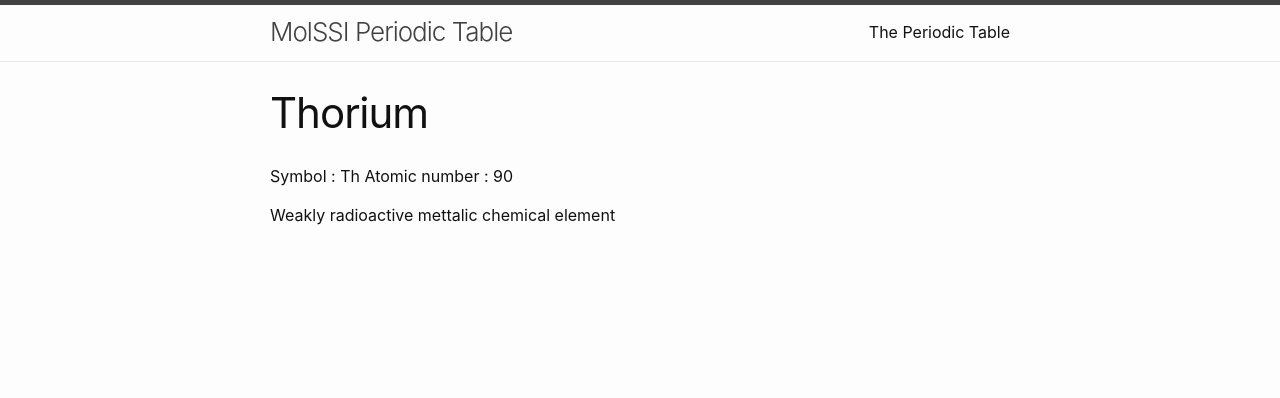
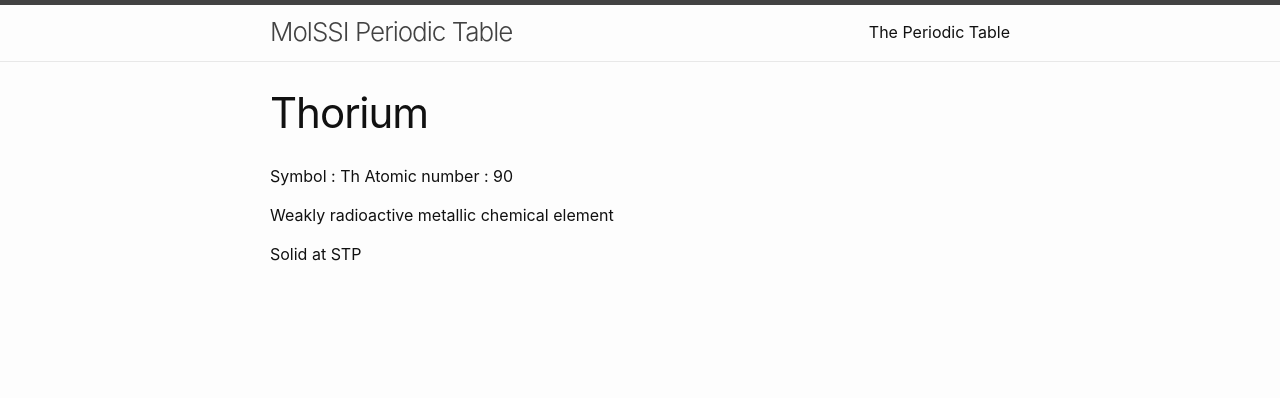
Before and after one commit to MolSSI-Education/periodic-table, a Jekyll site: the page built from elements/thorium.md, in a window 1280 px wide. Shown: the top 398 px of the page. Built offline with Jekyll 4.4.1, drawn with Linux system fonts in a browser that asks for light colours.

Commit message:
Improved description of thorium

```diff
--- a/elements/thorium.md
+++ b/elements/thorium.md
@@ -7,4 +7,6 @@ title: Thorium
 Symbol : Th
 Atomic number : 90
 
-Weakly radioactive mettalic chemical element
+Weakly radioactive metallic chemical element
+
+Solid at STP
```
